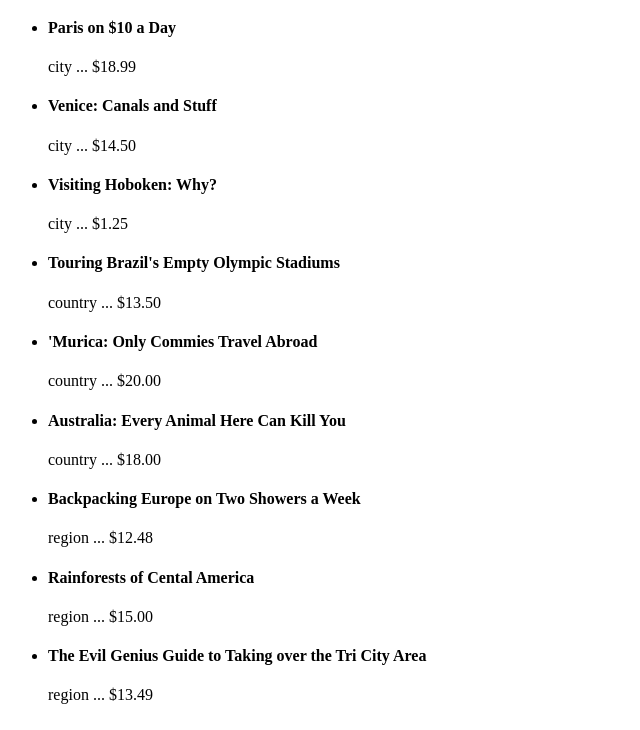
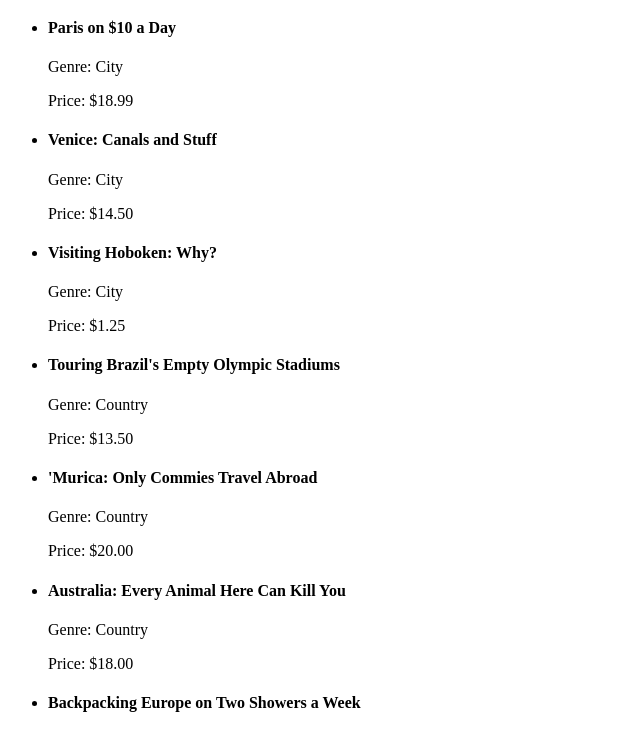
Before and after one commit to Valerie-Freeman/modern-framework-exercises, a plain HTML site: page wide-world-travel/index.html in a window 1280 px wide. Shown: the part 61-791 px from the top of the page, without its empty margins (0-640 px from the left). Drawn offline with nearby package versions, Linux system fonts and the light colour scheme; some packages are replaced by stand-ins of ours.

Commit message:
listed genre and price cleaner

```diff
--- a/wide-world-travel/partials/books.html
+++ b/wide-world-travel/partials/books.html
@@ -1,6 +1,7 @@
 <ul>
     <li ng-repeat="book in books">
         <h4>{{book.title}}</h4>
-        <p>{{book.type}} ... ${{(book.price).toFixed(2)}}</p>
+        <p style='text-transform:capitalize'>Genre: {{book.type}}</p>
+        <p>Price: ${{(book.price).toFixed(2)}}</p>
     </li>
 </ul>
```
